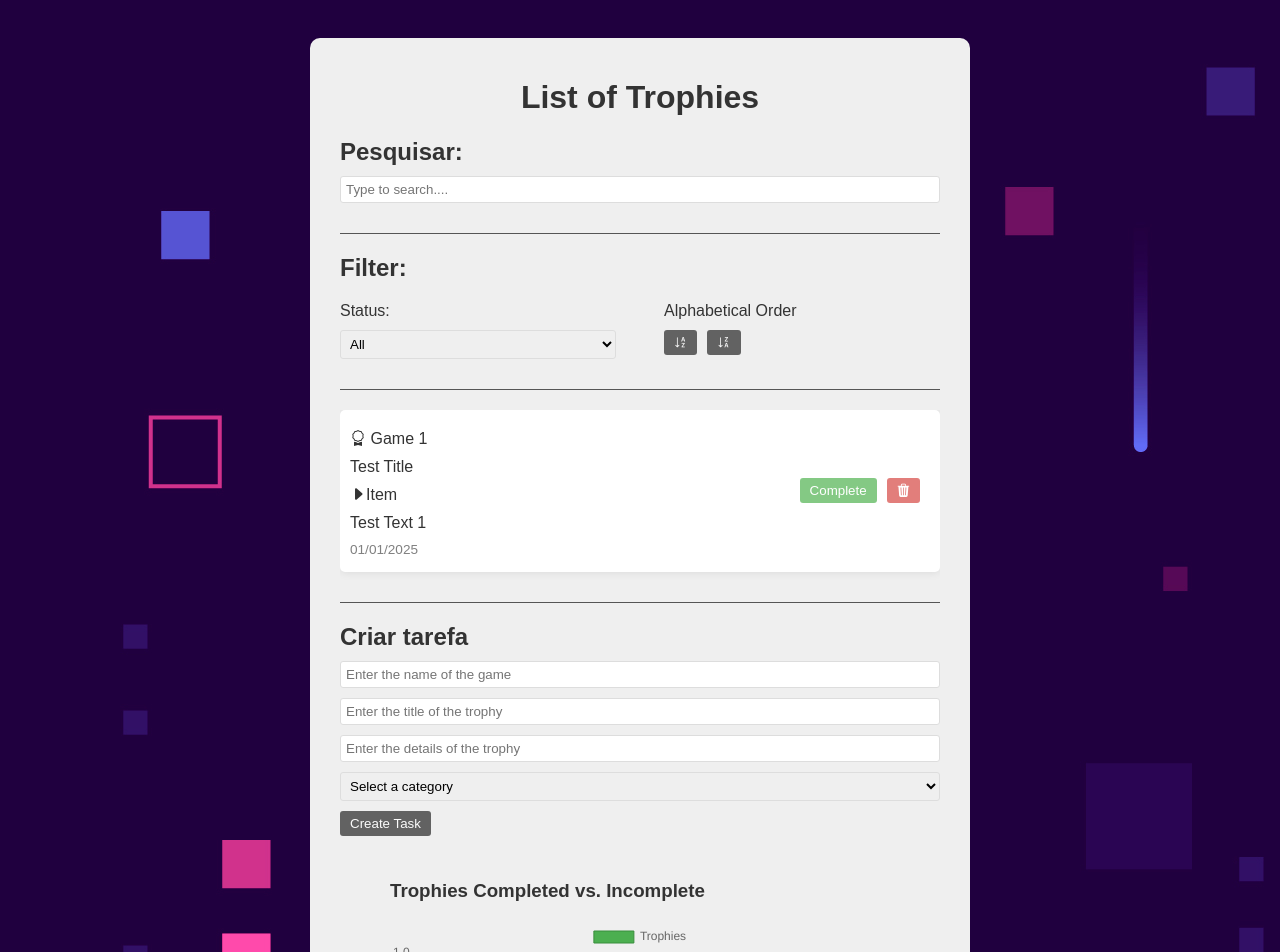
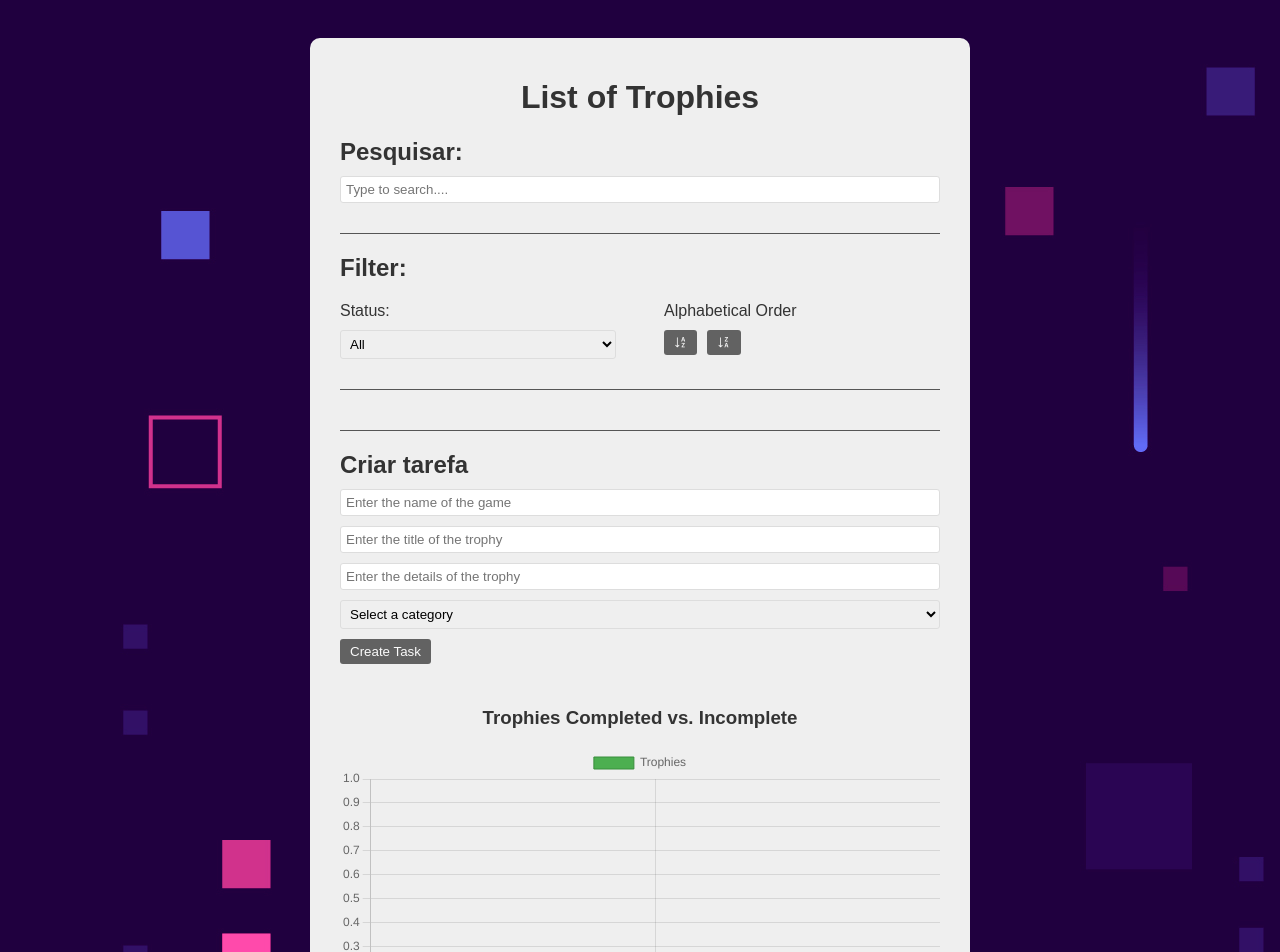
Before and after one commit to DavidGabrielBJorge/TrophyCollectorWebsite, a React (Vite) app: page / in a window 1280 px wide. Shown: the top 952 px of the page. Built offline with nearby package versions, Linux system fonts and the light colour scheme.

Commit message:
add: adding the local storage to save local

```diff
--- a/src/App.css
+++ b/src/App.css
@@ -144,6 +144,16 @@ input, select{
   animation: fadeOut 4s forwards;
 }
 
+/*Trophy charts*/
+.trophy-chart{
+  width: "500px";
+  margin: "20px auto";
+}
+
+.chart-title{
+  text-align: center;
+}
+
 @keyframes fadeOut {
   0% { opacity: 1; }
   70% { opacity: 1; }  /* Mantém visível por um tempo */
--- a/src/App.jsx
+++ b/src/App.jsx
@@ -1,4 +1,4 @@
-import { useState } from 'react'
+import { useState, useEffect  } from 'react'
 import './App.css'
 import TrophyList from './components/TrophyList'
 import TrophyForm from './components/TrophyForm'
@@ -8,22 +8,20 @@ import TrophyChart from './components/TrophyChart'
 
 
 function App() {
-  const [trophys, setTrophys] = useState([
-    {
-      id: 1,
-      nameGame:"Game 1",
-      title:"Test Title",
-      text:"Test Text 1",
-      category:"Item",
-      isCompleted: false,
-      createdAt: "01/01/2025"
-    }
-  ])
+
+  const [trophys, setTrophys] = useState(() => {
+    const savedTrophys = localStorage.getItem("trophys");
+    return savedTrophys ? JSON.parse(savedTrophys) : [];
+  });
 
   const [search, setSearch]=useState("");
 
   const [filter, setFilter]=useState("All");//sets the first value to "All",this way all the trophies appear when you start the application.
   const [sort, setSort] = useState("Asc");
+
+  useEffect(() => {
+    localStorage.setItem("trophys", JSON.stringify(trophys));
+  }, [trophys]);
 
 
   const addTrophy = (nameGame, title, text,  category) =>{
--- a/src/components/TrophyChart.jsx
+++ b/src/components/TrophyChart.jsx
@@ -32,8 +32,8 @@ const TrophyChart = ({ trophies }) => {
   };
 
   return (
-    <div style={{ width: "500px", margin: "20px auto" }}>
-      <h3>Trophies Completed vs. Incomplete</h3>
+    <div className="trophy-chart" >
+      <h3 className="chart-title">Trophies Completed vs. Incomplete</h3>
       <Bar data={data} options={options} />
     </div>
   );
```
